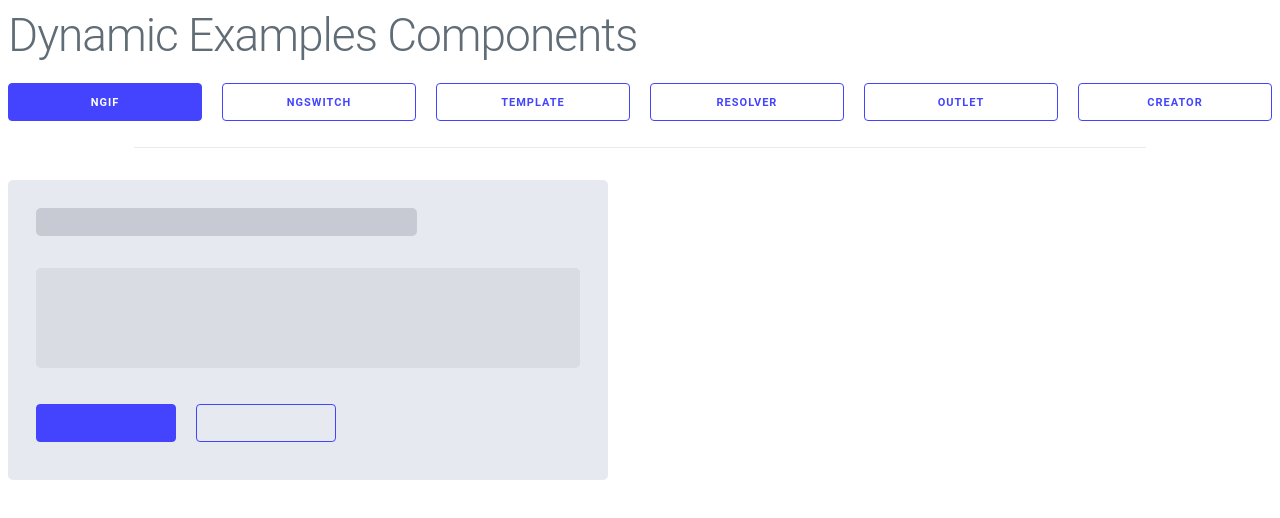
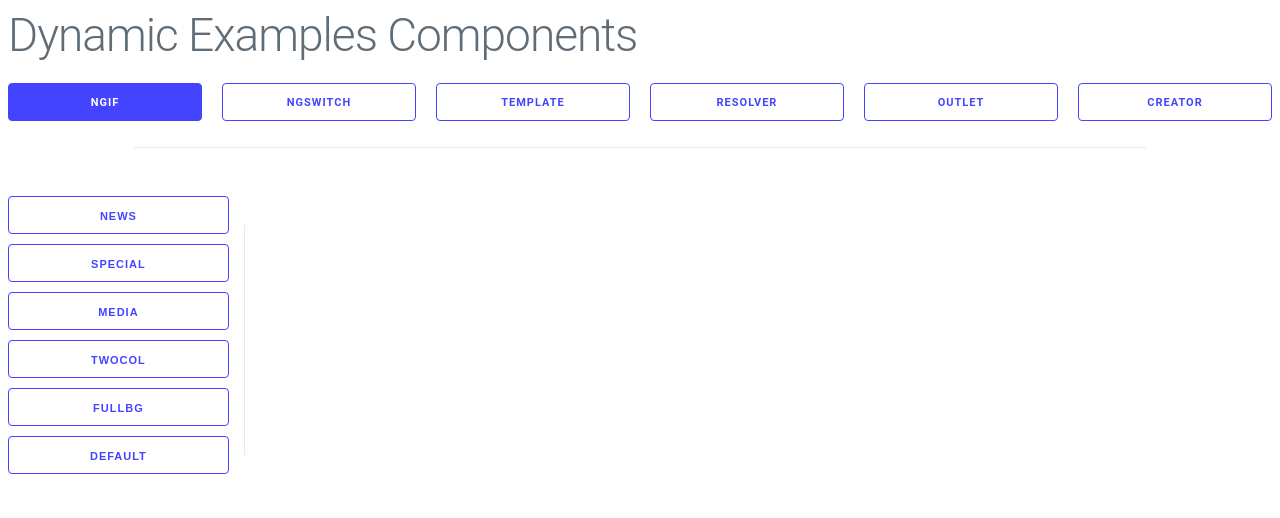
Before and after one commit to YAZART/angular-dynamic-components, an Angular app: page /if in a window 1280 px wide. Shown: the top 518 px of the page. Built offline with nearby package versions, Linux system fonts and the light colour scheme.

Commit message:
add if example

```diff
--- a/src/app/banner-if/banner-if.component.html
+++ b/src/app/banner-if/banner-if.component.html
@@ -1,18 +1,40 @@
+<div class="row">
+    <div class="column column-20">
+        <div class="panel-container">
+            <button class="button button-prime button-outline" style="width: 100%;" (click)="addNews()">news</button>
+            <button class="button button-prime button-outline" style="width: 100%;"
+                (click)="addSpecial()">special</button>
+            <button class="button button-prime button-outline" style="width: 100%;" (click)="addMedia()">media</button>
+            <button class="button button-prime button-outline" style="width: 100%;"
+                (click)="addTwoCol()">twoCol</button>
+            <button class="button button-prime button-outline" style="width: 100%;"
+                (click)="addFullBg()">fullBg</button>
+            <button class="button button-prime button-outline" style="width: 100%;"
+                (click)="addDefault()">default</button>
+        </div>
+    </div>
+    <div class="column column-80">
+        <ng-container *ngFor="let banner of bannerList">
             <div class="banner">
-    <div class="banner-header"></div>
+                <div class="banner-header" *ngIf="banner.header"></div>
                 <div class="row">
-        <div class="column">
-            <div class="banner-content"></div>
+                    <div class="column" *ngFor="let item of banner.textBlock">
+                        <div class="banner-news"></div>
+                    </div>
+                </div>
+                <div class="row" *ngFor="let item of banner.specBlock">
+                    <div class="column" >
+                        <div class="banner-news"></div>
                     </div>
                 </div>
                 <div class="banner-footer">
                     <div class="row">
-            <div class="column">
+                        <div class="column" *ngFor="let btn of banner.buttons">
                             <button class="button button-prime" style="width: 100%;"></button>
-            </div>
-            <div class="column">
-                <button class="button button-prime button-outline" style="width: 100%;"></button>
                         </div>
                     </div>
                 </div>
             </div>
+        </ng-container>
+    </div>
+</div>
--- a/src/app/banner-if/banner-if.component.ts
+++ b/src/app/banner-if/banner-if.component.ts
@@ -1,4 +1,6 @@
 import { Component, OnInit } from '@angular/core';
+import { BanerTypeCreatorService } from '../baner-types.service';
+import { BannerTypeSet, IBanner } from '../common/interfaces';
 
 @Component({
     selector: 'app-banner-if',
@@ -6,7 +8,43 @@ import { Component, OnInit } from '@angular/core';
 })
 
 export class BannerIfComponent implements OnInit {
-    constructor() { }
+    enums = {
+        types: BannerTypeSet
+    };
+    bannerList: IBanner[] = [];
 
+    constructor(
+        private fabric: BanerTypeCreatorService){
+    }
+    addNews(){
+        this.bannerList.push(
+            this.fabric.createNews()
+        );
+    }
+    addSpecial(){
+        this.bannerList.push(
+            this.fabric.createSpecial()
+        );
+    }
+    addMedia(){
+        this.bannerList.push(
+            this.fabric.createMedia()
+        );
+    }
+    addTwoCol(){
+        this.bannerList.push(
+            this.fabric.createTwoCol()
+        );
+    }
+    addFullBg(){
+        this.bannerList.push(
+            this.fabric.createFullBg()
+        );
+    }
+    addDefault(){
+        this.bannerList.push(
+            this.fabric.createDefault()
+        );
+    }
     ngOnInit() { }
 }
--- a/src/app/banner-if/banner-if.module.ts
+++ b/src/app/banner-if/banner-if.module.ts
@@ -2,9 +2,11 @@ import { NgModule } from '@angular/core';
 
 import { BannerIfComponent } from './banner-if.component';
 import { RouterModule } from '@angular/router';
+import { CommonModule } from '@angular/common';
 
 @NgModule({
     imports: [
+        CommonModule,
         RouterModule.forChild([
             { path:'', component: BannerIfComponent}
         ])
--- a/src/app/banner-switch/banner-switch.component.html
+++ b/src/app/banner-switch/banner-switch.component.html
@@ -1,29 +1,40 @@
-<ng-container>
-<!--     NEWS = 1,
-    SPECIAL = 2,
-    MEDIA = 3,
-    TWO_COL = 4,
-    FULLBG=5,
-    UNDEFINED = 255 -->
+<div class="row">
+    <div class="column column-20">
+        <div class="panel-container">
+            <button class="button button-prime button-outline" style="width: 100%;" (click)="addNews()">news</button>
+            <button class="button button-prime button-outline" style="width: 100%;"
+                (click)="addSpecial()">special</button>
+            <button class="button button-prime button-outline" style="width: 100%;" (click)="addMedia()">media</button>
+            <button class="button button-prime button-outline" style="width: 100%;"
+                (click)="addTwoCol()">twoCol</button>
+            <button class="button button-prime button-outline" style="width: 100%;"
+                (click)="addFullBg()">fullBg</button>
+            <button class="button button-prime button-outline" style="width: 100%;"
+                (click)="addDefault()">default</button>
+        </div>
+    </div>
+    <div class="column column-80">
+        <ng-container *ngFor="let banner of bannerList">
             <div [ngSwitch]="banner.type">
                 <div *ngSwitchCase="enums.types.NEWS">
-            новости
+                    <app-banner-news [banner]="banner"></app-banner-news>
                 </div>
                 <div *ngSwitchCase="enums.types.SPECIAL">
-            специальное предложение
+                    <app-banner-special [banner]="banner"></app-banner-special>
                 </div>
                 <div *ngSwitchCase="enums.types.MEDIA">
-            медиа
+                    <app-banner-media [banner]="banner"></app-banner-media>
                 </div>
                 <div *ngSwitchCase="enums.types.TWO_COL">
-            две колонки
+                    <app-banner-two-col [banner]="banner"></app-banner-two-col>
                 </div>
-        <div *ngSwitchCase="enums.types.UNDEFINED">
-            остальные
+                <div *ngSwitchCase="enums.types.FULLBG">
+                    <app-banner-full-bg [banner]="banner"></app-banner-full-bg>
                 </div>
                 <div *ngSwitchDefault>
-            остальные
+                    <app-banner-default [banner]="banner"></app-banner-default>
                 </div>
             </div>
-
         </ng-container>
+    </div>
+</div>
--- a/src/app/banner-switch/banner-switch.component.ts
+++ b/src/app/banner-switch/banner-switch.component.ts
@@ -1,5 +1,6 @@
 import { Component, OnInit, Input } from '@angular/core';
 import { IBanner, BannerTypeSet } from '../common/interfaces';
+import { BanerTypeCreatorService } from '../baner-types.service';
 
 @Component({
     selector: 'banner-switch',
@@ -7,17 +8,47 @@ import { IBanner, BannerTypeSet } from '../common/interfaces';
 })
 
 export class BannerSwitchComponent implements OnInit {
-    banner: IBanner = {
-        header: 'Мой баннер',
-        type: BannerTypeSet.MEDIA
-    };
+    // banner: IBanner = {
+    //     header: 'Мой баннер',
+    //     type: BannerTypeSet.MEDIA
+    // };
     enums = {
         types: BannerTypeSet
     };
+    bannerList: any[] = [];
 
-    constructor() {
-
-
+    constructor(
+        private fabric: BanerTypeCreatorService){
+    }
+    addNews(){
+        this.bannerList.push(
+            this.fabric.createNews()
+        );
+    }
+    addSpecial(){
+        this.bannerList.push(
+            this.fabric.createSpecial()
+        );
+    }
+    addMedia(){
+        this.bannerList.push(
+            this.fabric.createMedia()
+        );
+    }
+    addTwoCol(){
+        this.bannerList.push(
+            this.fabric.createTwoCol()
+        );
+    }
+    addFullBg(){
+        this.bannerList.push(
+            this.fabric.createFullBg()
+        );
+    }
+    addDefault(){
+        this.bannerList.push(
+            this.fabric.createDefault()
+        );
     }
 
     ngOnInit() { }
--- a/src/app/banner-switch/banner-switch.module.ts
+++ b/src/app/banner-switch/banner-switch.module.ts
@@ -3,6 +3,7 @@ import { NgModule } from '@angular/core';
 import { BannerSwitchComponent } from './banner-switch.component';
 import { RouterModule } from '@angular/router';
 import { CommonModule } from '@angular/common';
+import { BannerTypesBaseModule } from '../banner-types/banner-types-base.module';
 
 @NgModule({
     imports: [
@@ -10,7 +11,9 @@ import { CommonModule } from '@angular/common';
 
         RouterModule.forChild([
         {path: '', component: BannerSwitchComponent}
-    ])],
+    ]),
+    BannerTypesBaseModule
+],
     exports: [BannerSwitchComponent],
     declarations: [BannerSwitchComponent],
     providers: [],
```
Lines whose indentation alone changed are shown as unchanged.
